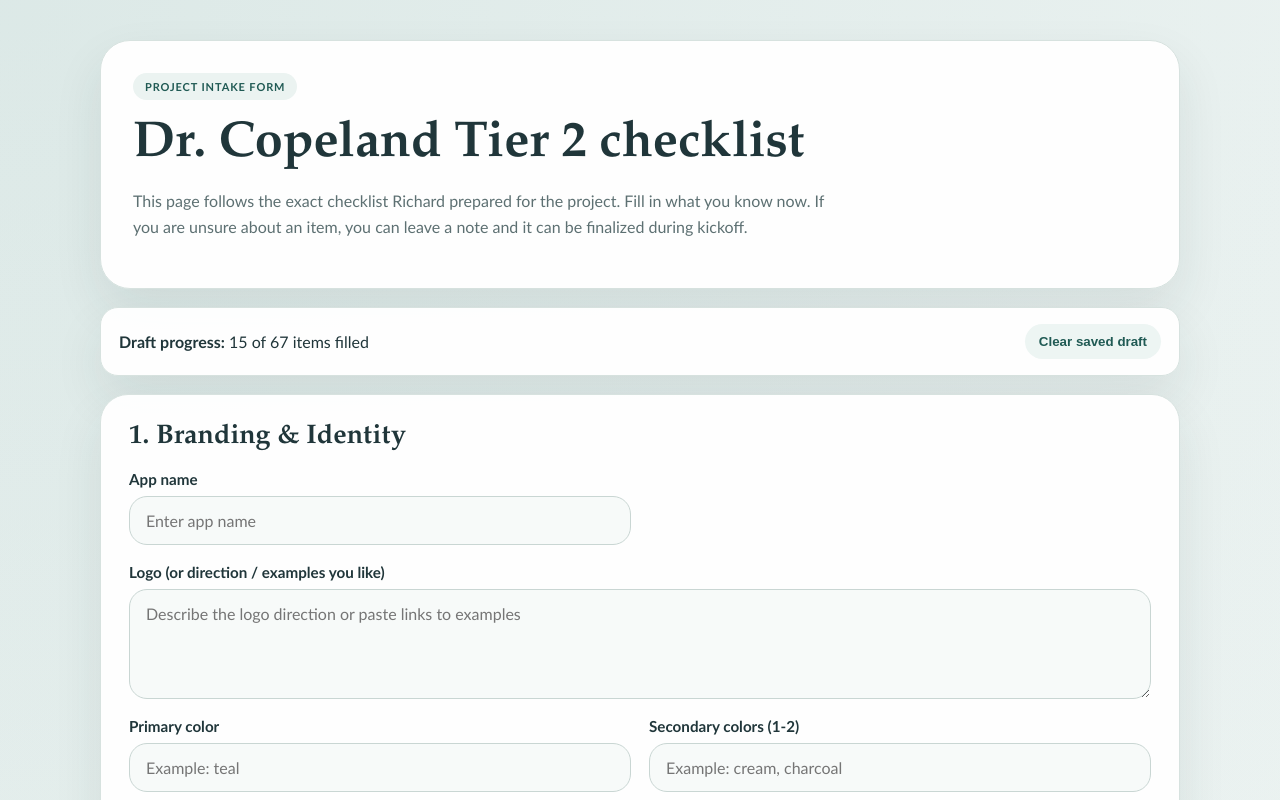
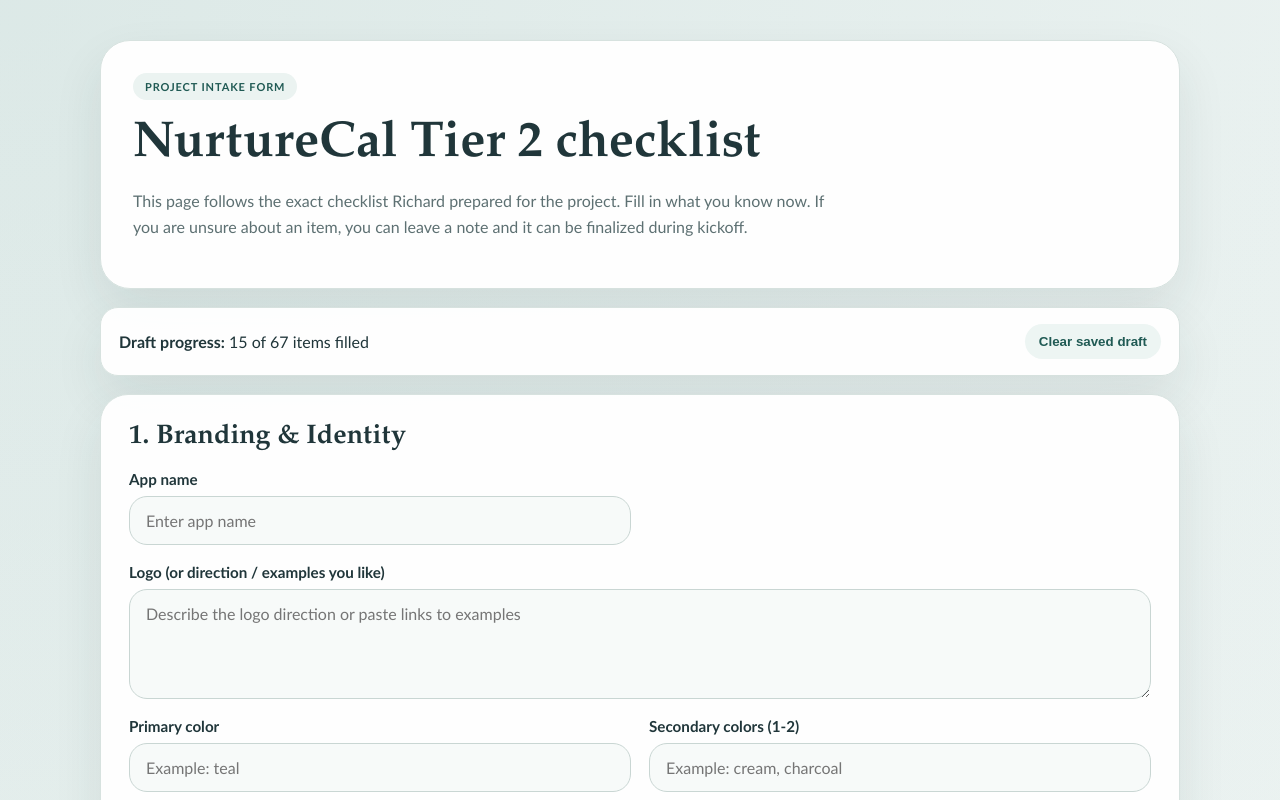
Before and after one commit to cocoa1878/NurtureCal-Website, a Next.js app: page /questionaire in a window 1280 px wide. Shown: the top 800 px of the page. Built offline with nearby package versions, Linux system fonts and the light colour scheme.

Commit message:
Remove provider surname from checklist surfaces

```diff
--- a/src/app/account-setup/page.tsx
+++ b/src/app/account-setup/page.tsx
@@ -29,7 +29,7 @@
     steps: [
       "Go to GitHub and create a free account.",
       "Verify your email and turn on two-factor authentication if GitHub asks.",
-      "Create one private repository for the project. A simple name like copeland-app is fine.",
+      "Create one private repository for the project. A simple name like nurturecal-app is fine.",
       "Open the repository, go to Settings, then Collaborators, then Add people.",
       "Invite richard@m2ai.tech."
     ],
--- a/src/app/api/submit-checklist/route.ts
+++ b/src/app/api/submit-checklist/route.ts
@@ -47,7 +47,7 @@
     <div style="background:#f2f7f6;padding:28px;font-family:Segoe UI,Trebuchet MS,sans-serif;color:#203639;">
       <div style="max-width:860px;margin:0 auto;background:#ffffff;border:1px solid #d6e1de;border-radius:20px;padding:28px;">
         <p style="margin:0 0 10px;font-size:12px;letter-spacing:0.08em;text-transform:uppercase;color:#5d7171;font-weight:700;">New client checklist submission</p>
-        <h1 style="margin:0 0 10px;font-size:30px;font-family:Georgia,Palatino Linotype,serif;color:#224f49;">Dr. Copeland Tier 2 checklist</h1>
+        <h1 style="margin:0 0 10px;font-size:30px;font-family:Georgia,Palatino Linotype,serif;color:#224f49;">NurtureCal Tier 2 checklist</h1>
         <p style="margin:0 0 18px;font-size:14px;color:#546a69;">Submitted at: ${escapeHtml(submittedAt)}</p>
         ${sectionsHtml}
       </div>
@@ -66,7 +66,7 @@
     })
     .join("\n\n----------------------------------------\n\n");
 
-  return `Dr. Copeland Tier 2 checklist\nSubmitted at: ${submittedAt}\n\n${sectionsText}`;
+  return `NurtureCal Tier 2 checklist\nSubmitted at: ${submittedAt}\n\n${sectionsText}`;
 }
 
 export async function POST(request: Request) {
@@ -96,7 +96,7 @@
       from,
       to,
       replyTo,
-      subject: "Copeland Tier 2 checklist submission",
+      subject: "NurtureCal Tier 2 checklist submission",
       html: renderEmailHtml(values, submittedAt),
       text: renderEmailText(values, submittedAt)
     });
--- a/src/components/checklist-form.tsx
+++ b/src/components/checklist-form.tsx
@@ -8,7 +8,7 @@
   type FieldDefinition
 } from "@/lib/checklist";
 
-const STORAGE_KEY = "copeland-tier2-checklist-draft";
+const STORAGE_KEY = "nurturecal-tier2-checklist-draft";
 
 type SubmitState = "idle" | "submitting" | "success" | "error";
 
@@ -174,7 +174,7 @@
     <form className="checklist-shell" onSubmit={handleSubmit}>
       <section className="hero-card">
         <div className="eyebrow">Project intake form</div>
-        <h1>Dr. Copeland Tier 2 checklist</h1>
+        <h1>NurtureCal Tier 2 checklist</h1>
         <p className="hero-copy">
           This page follows the exact checklist Richard prepared for the project. Fill in what you
           know now. If you are unsure about an item, you can leave a note and it can be finalized
```
